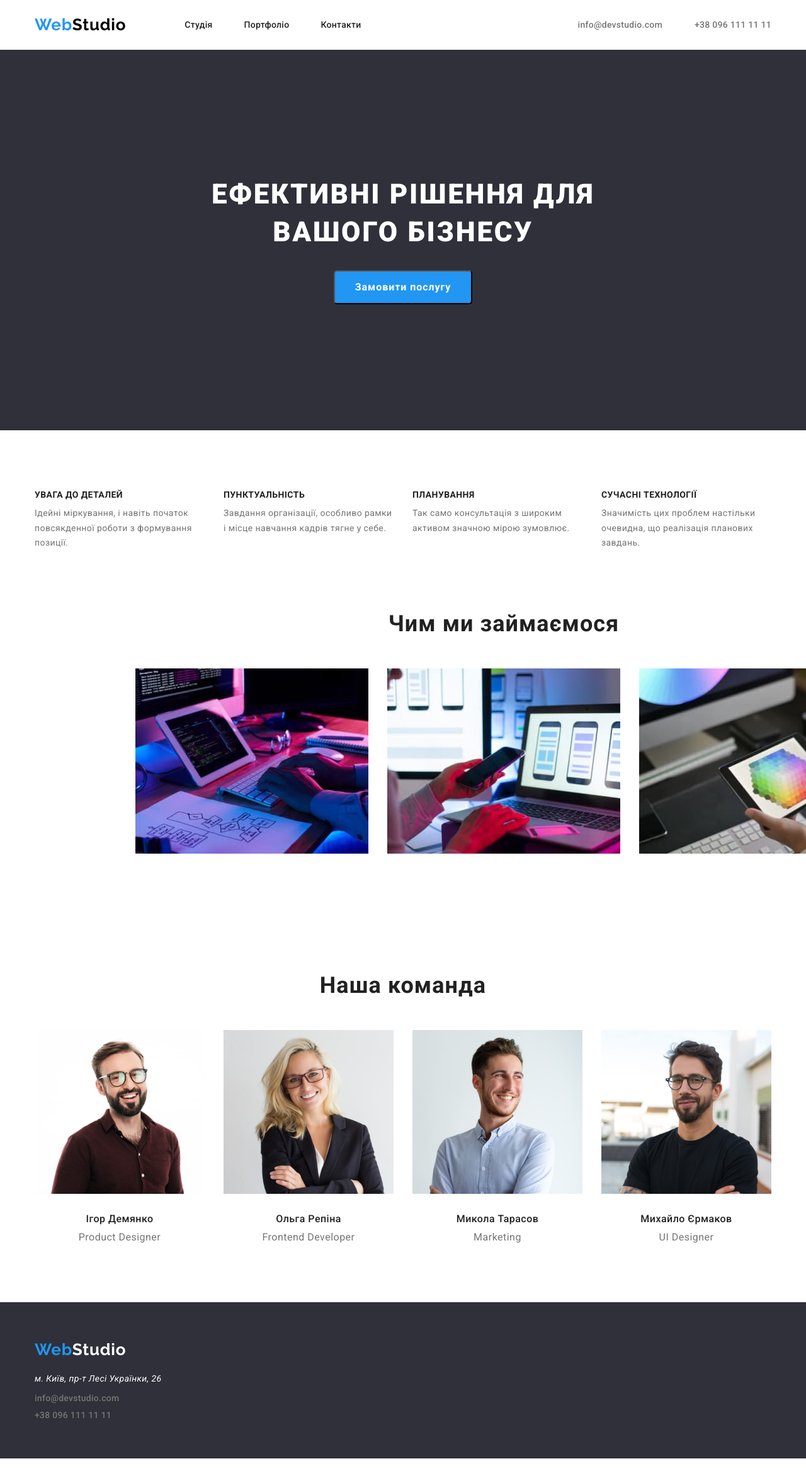
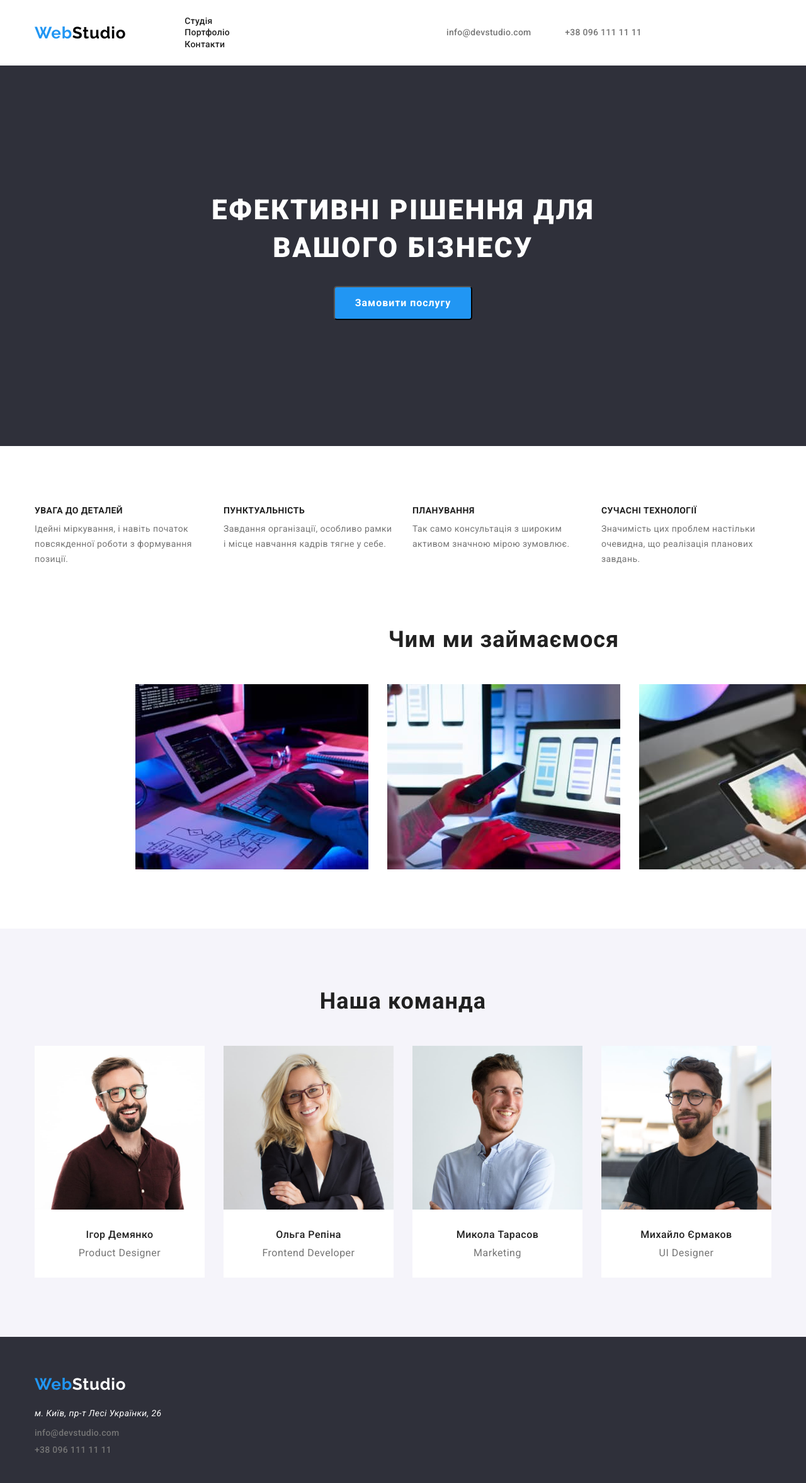
Before and after one commit to davuush/webstudio123, a plain HTML site: page index.html in a window 1280 px wide. Shown: the top 2354 px of the page at 63% size. Before the commit the page ends 2315 px from the top, so only its background shows below. Drawn offline with nearby package versions, Linux system fonts and the light colour scheme.

Commit message:
new flex changes

```diff
--- a/css/style.css
+++ b/css/style.css
@@ -17,12 +17,12 @@ body{
 .header{
     padding-top: 24px;
     padding-bottom: 25px;
-    display: flex;
 }
-.headercontainer{
+.head{
     display: flex;
     align-items: center;
 }
+
 .header-logo{
     color: var(--logo-color);
     font-family: Raleway;
@@ -38,14 +38,14 @@ body{
     font-weight: 700;
     line-height: normal;
     letter-spacing: 0.78px;
+}
+.header-nav{
+    margin-left: 93px;
+        margin-right: 344px;
+        display: flex;
+        gap: 50px;
+}
 
-}
-.nav-list{
-    margin-left: 93px;
-    margin-right: 344px;
-    display: flex;
-    gap: 50px;
-}
 .nav-link:hover{
 color: var(--accent-color);
     font-size: 14px;
@@ -165,17 +165,17 @@ color: var(--added-color);
 .occupationlist{
     display: flex;
     justify-content: space-between;
-
+margin-top: 50px;
 }
 .occupation-photo{
 height: 294px;
 width: 370px;
-margin-top: 50px;
+
 }
 .team{
+    background-color: var(--team-background);
     padding-top: 94px;
     padding-bottom: 94px;
-    color: var(--team-background);
 }
 .team-title{
     color: var(--text-color);
@@ -201,8 +201,8 @@ margin-top: 50px;
         font-weight: 500;
         line-height: normal;
         letter-spacing: 0.48px;
-        margin-top: 30px;
         margin-bottom: 10px;
+        padding-top: 30px;
 }
 .team-text{
     color: var(--added-color);
@@ -211,6 +211,13 @@ margin-top: 50px;
         font-weight: 400;
         line-height: normal;
         letter-spacing: 0.48px;
+        padding-bottom: 30px;
+}
+.team-item{
+    border-radius: 0 0 4px 4px;
+}
+.teamdiv{
+    background-color: var(--main-color);
 }
 .header-logo2{
     color: var(--main-color);
--- a/index.html
+++ b/index.html
@@ -15,8 +15,7 @@
   <body>
     <!-- шапка -->
     <header class="header">
-      <div class="container">
-        <div class="headercontainer">
+      <div class="container head">
       <a href="./index.html" class="header-logo"><span class="logo-img">Web</span>Studio</a>
       <nav class="header-nav">
         <ul class="nav-list">
@@ -29,7 +28,6 @@
         <li class="header-item"><a class="header-link" href="mailto:info@devstudio.com">info@devstudio.com</a></li>
         <li class="header-item"><a class="header-link" href="tell:+380961111111">+38 096 111 11 11</a></li>
       </ul>
-      </div>
       </div>
 
     </header>
@@ -104,23 +102,31 @@
         <ul class="team-list">
           <li class="team-item">
             <img class="team-photo" src="./img/igor.jpg" alt="igor" />
+            <div class="teamdiv">
             <h3 class="team-camption">Ігор Демянко</h3>
             <p class="team-text">Product Designer</p>
+            </div>
           </li>
           <li class="team-item">
             <img class="team-photo" src="./img/olga.jpg" alt="olga" />
+            <div class="teamdiv">
             <h3 class="team-camption">Ольга Репіна</h3>
             <p class="team-text">Frontend Developer</p>
+            </div>
           </li>
           <li class="team-item">
             <img class="team-photo" src="./img/mykola.jpg" alt="mykola" />
+            <div class="teamdiv">
             <h3 class="team-camption">Микола Тарасов</h3>
             <p class="team-text">Marketing</p>
+            </div>
           </li>
           <li class="team-item">
             <img class="team-photo" src="./img/michael.jpg" alt="michael" />
+            <div class="teamdiv">
             <h3 class="team-camption">Михайло Єрмаков</h3>
             <p class="team-text">UI Designer</p>
+            </div>
           </li>
         </ul>
         </div>
```
